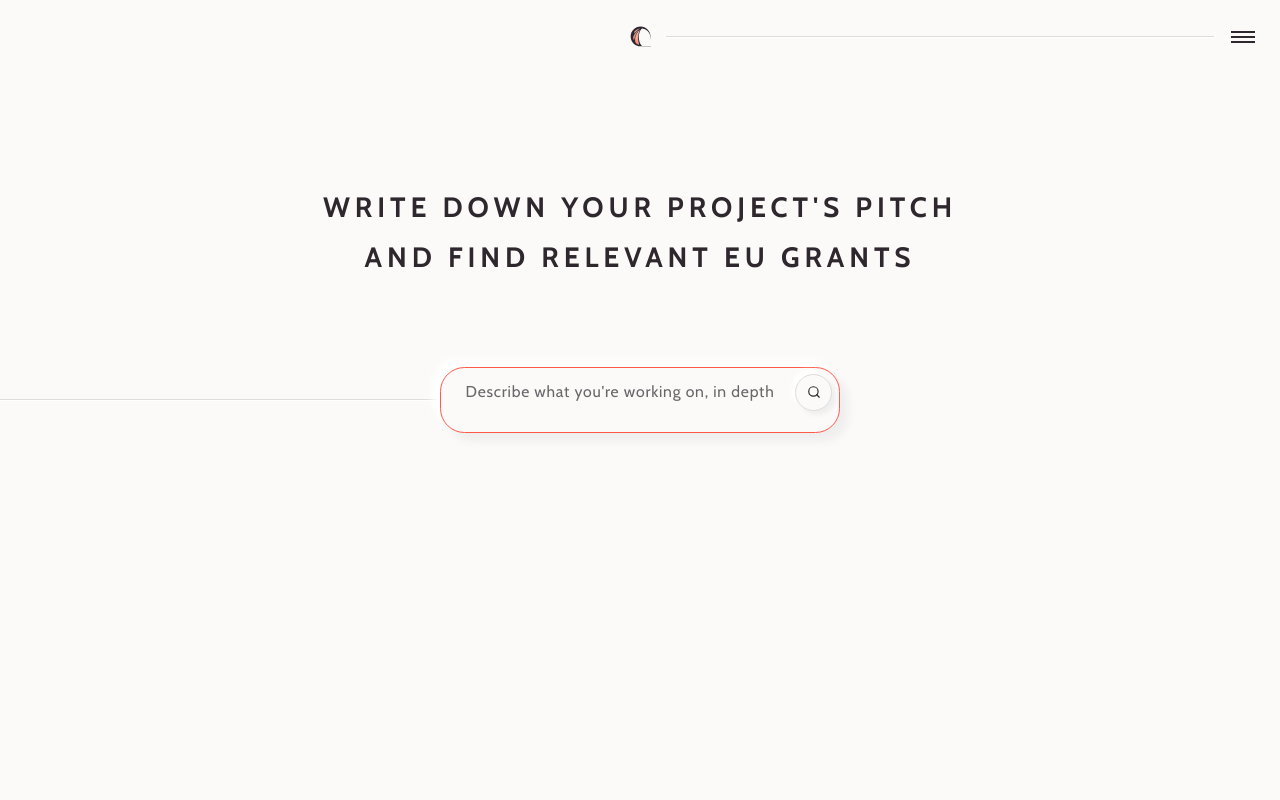
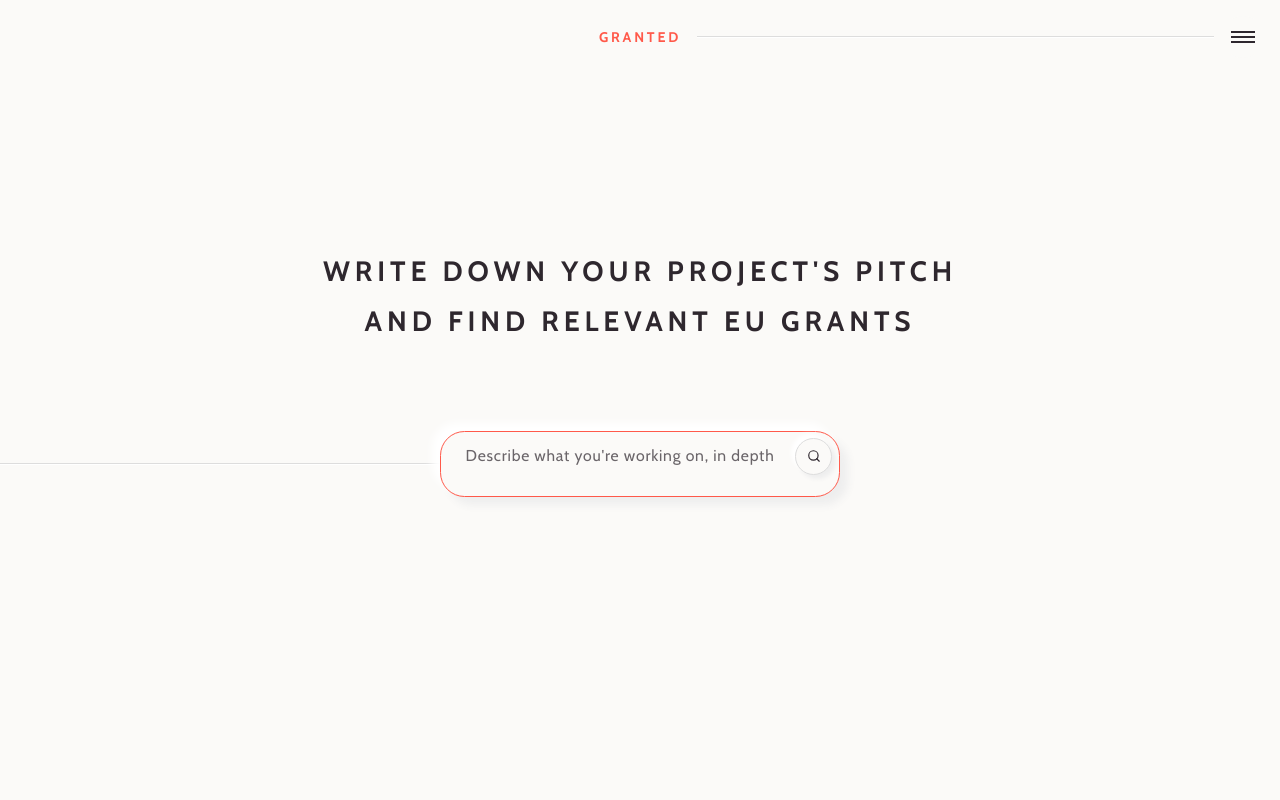
Before and after one commit to lspnzz/granted-search-engine, a Next.js app in the folder web/: page / in a window 1280 px wide. Shown: the top 800 px of the page. Built offline with nearby package versions, Linux system fonts and the light colour scheme.

Commit message:
feat(web): UI improvements

```diff
--- a/web/app/page.module.css
+++ b/web/app/page.module.css
@@ -11,18 +11,10 @@
 }
 
 .atf {
-  padding-top: 8rem;
+  padding-top: 22vh;
   /* Desktop default from reference */
   padding-bottom: 8rem;
   min-height: 80vh;
-}
-
-.noResultsSection {
-  min-height: 100vh;
-  justify-content: flex-start !important;
-  /* Force top alignment */
-  padding-bottom: 5vh;
-  /* Push content slightly up for visual balance */
 }
 
 .container {
--- a/web/app/page.tsx
+++ b/web/app/page.tsx
@@ -128,7 +128,7 @@ function SearchResults() {
 
   return (
     <>
-      <section className={`${styles.section} ${styles.atf} ${grants.length === 0 ? styles.noResultsSection : ''}`} ref={containerRef}>
+      <section className={`${styles.section} ${styles.atf}`} ref={containerRef}>
         <div className={styles.container}>
           <h1 className={styles.pageTitle} ref={titleRef}>
             Write down your project's pitch and find relevant EU grants
@@ -163,6 +163,7 @@ function SearchResults() {
                     grant={grant}
                     style={{ animationDelay: `${i * 0.1}s` }}
                     isExpanded={expandedCardId === i}
+                    isDimmed={expandedCardId !== null && expandedCardId !== i}
                     onClick={(e) => {
                       // Stop propagation so the document listener doesn't immediately close it
                       // if we are clicking TO open.
--- a/web/components/GrantCard.module.css
+++ b/web/components/GrantCard.module.css
@@ -23,8 +23,7 @@
   background-color: transparent;
   box-shadow: none;
 
-  transition: background-color 0.4s cubic-bezier(0.25, 1, 0.5, 1),
-    box-shadow 0.4s cubic-bezier(0.25, 1, 0.5, 1);
+  /* Transition removed for GSAP control */
 
   animation: slideUpFade 0.6s cubic-bezier(0.16, 1, 0.3, 1) backwards;
   cursor: pointer;
@@ -210,11 +209,7 @@
   /* Behind mainContent */
   position: relative;
 
-  transition:
-    grid-template-rows 0.5s cubic-bezier(0.25, 1, 0.5, 1),
-    margin-top 0.5s cubic-bezier(0.25, 1, 0.5, 1),
-    transform 0.5s cubic-bezier(0.25, 1, 0.5, 1),
-    opacity 0.4s ease;
+  /* Transitions removed for GSAP control */
 
   /* Ensure mask/overflow doesn't clip shadow of mainContent, but we need to hide this */
   /* Actually since it's behind mainContent (with solid bg), we don't strictly need overflow hidden
@@ -288,12 +283,7 @@
 
   z-index: 0;
 
-  transition:
-    max-height 0.6s cubic-bezier(0.25, 1, 0.5, 1),
-    transform 0.6s cubic-bezier(0.25, 1, 0.5, 1),
-    opacity 0.4s ease,
-    margin-top 0.4s ease,
-    padding 0.4s ease;
+  /* Transitions removed for GSAP control */
 }
 
 .card.expanded .metaList {
@@ -318,7 +308,7 @@
   /* Base transition for opacity/transform if we want them to slide in individually too */
   opacity: 0;
   transform: translateY(-10px);
-  transition: opacity 0.4s ease, transform 0.4s ease;
+  /* Transition removed for GSAP control */
 }
 
 .card.expanded .metaRow {
--- a/web/components/GrantCard.tsx
+++ b/web/components/GrantCard.tsx
@@ -1,20 +1,109 @@
 import { Grant } from '../lib/api';
 import styles from './GrantCard.module.css';
-import { CSSProperties } from 'react';
+import { CSSProperties, useEffect, useRef } from 'react';
+import gsap from 'gsap';
 
 
 interface GrantCardProps {
   grant: Grant;
   style?: CSSProperties;
   isExpanded?: boolean;
+  isDimmed?: boolean;
   onClick?: (event: React.MouseEvent) => void;
 }
 
-export default function GrantCard({ grant, style, isExpanded, onClick }: GrantCardProps) {
+export default function GrantCard({ grant, style, isExpanded, isDimmed, onClick }: GrantCardProps) {
   const matchPercentage = grant.match_score ? Math.round(grant.match_score * 100) : 0;
+
+  const cardRef = useRef<HTMLDivElement>(null);
+  const metaListRef = useRef<HTMLDivElement>(null);
+  const metaRowsRef = useRef<(HTMLDivElement | null)[]>([]);
+
+  // Create a ref to store the GSAP context for cleanup
+  const ctx = useRef<gsap.Context | null>(null);
+
+  // Cleanup on unmount only
+  useEffect(() => {
+    ctx.current = gsap.context(() => { });
+    return () => ctx.current?.revert();
+  }, []);
+
+  // Handle animation on state change
+  useEffect(() => {
+    ctx.current?.add(() => {
+      // Animation Configuration
+      const duration = 1;
+      const openEase = "expo.inOut";
+      const closeEase = "expo.out";
+
+      if (isExpanded) {
+        // Expand Animation
+        gsap.to(cardRef.current, {
+          backgroundColor: '#ffffff',
+          boxShadow: '0px 8px 8px -4px rgba(9, 9, 11, 0.06), 0px 4px 4px -2px rgba(9, 9, 11, 0.03), 0px 2px 2px -1px rgba(9, 9, 11, 0.03), 0px 1px 1px -1px rgba(9, 9, 11, 0.03), 0px 1px 1px -0.5px rgba(9, 9, 11, 0.03), 0px 0px 0px 1px rgba(9, 9, 11, 0.03)',
+          duration: duration,
+          ease: openEase,
+          overwrite: 'auto' // Ensure we kill conflicting tweens
+        });
+
+        gsap.to(metaListRef.current, {
+          maxHeight: 500, // Sufficiently large value
+          opacity: 1,
+          y: 0,
+          marginTop: 8,
+          duration: duration,
+          ease: openEase,
+          overwrite: 'auto'
+        });
+
+        gsap.to(metaRowsRef.current, {
+          opacity: 1,
+          y: 0,
+          duration: duration,
+          // stagger: 0.05,
+          ease: openEase,
+          overwrite: 'auto'
+        });
+      } else {
+        // Collapse Animation
+        gsap.to(cardRef.current, {
+          backgroundColor: 'transparent',
+          boxShadow: 'none',
+          duration: duration,
+          ease: closeEase,
+          overwrite: 'auto'
+        });
+
+        gsap.to(metaListRef.current, {
+          maxHeight: 0,
+          opacity: 0,
+          marginTop: 0,
+          duration: duration,
+          ease: closeEase,
+          overwrite: 'auto'
+        });
+
+        gsap.to(metaRowsRef.current, {
+          opacity: 0,
+          duration: duration,
+          ease: closeEase,
+          overwrite: 'auto'
+        });
+      }
+    });
+    ctx.current?.add(() => {
+      gsap.to(cardRef.current, {
+        opacity: isDimmed ? 0.4 : 1,
+        duration: 1, // Match the main animation duration
+        ease: isDimmed ? "expo.out" : "expo.in",
+        overwrite: 'auto'
+      });
+    });
+  }, [isExpanded, isDimmed]);
 
   return (
     <div
+      ref={cardRef}
       className={`${styles.card} ${isExpanded ? styles.expanded : ''}`}
       style={style}
       onClick={onClick}
@@ -70,8 +159,9 @@ export default function GrantCard({ grant, style, isExpanded, onClick }: GrantCa
       </div>
 
       {/* META ROWS: Plain text below card */}
-      <div className={styles.metaList}>
+      <div className={styles.metaList} ref={metaListRef}>
         <div
+          ref={(el) => { metaRowsRef.current[0] = el; }}
           className={styles.metaRow}
         >
           <div className={styles.metaLabelGroup}>
@@ -95,6 +185,7 @@ export default function GrantCard({ grant, style, isExpanded, onClick }: GrantCa
         </div>
 
         <div
+          ref={(el) => { metaRowsRef.current[1] = el; }}
           className={styles.metaRow}
         >
           <div className={styles.metaLabelGroup}>
@@ -118,6 +209,7 @@ export default function GrantCard({ grant, style, isExpanded, onClick }: GrantCa
         </div>
 
         <div
+          ref={(el) => { metaRowsRef.current[2] = el; }}
           className={styles.metaRow}
         >
           <div className={styles.metaLabelGroup}>
@@ -143,6 +235,7 @@ export default function GrantCard({ grant, style, isExpanded, onClick }: GrantCa
         </div>
 
         <div
+          ref={(el) => { metaRowsRef.current[3] = el; }}
           className={styles.metaRow}
         >
           <div className={styles.metaLabelGroup}>
--- a/web/components/Menu.module.css
+++ b/web/components/Menu.module.css
@@ -42,7 +42,7 @@
 
 .menuContentWrapper {
   color: var(--colors--text-light);
-  text-align: center;
+  text-align: left;
 }
 
 .menuContentWrapper h3 {
--- a/web/components/Menu.tsx
+++ b/web/components/Menu.tsx
@@ -41,18 +41,19 @@ export default function Menu() {
         <div className={styles.container}>
           <div className={styles.menuColumn}>
             <div className={styles.menuContentWrapper}>
-              <h3>Did you really think this was a menu? 😎</h3>
+              <h3>Did you really think this was a menu? 😏</h3>
               <p>
-                Sorry, nothing to see here yet. If you're curious about what we do send us a message at{' '}
-                <a href="mailto:hello@quinto.studio?subject=I've%20been%20fooled%20by%20your%20menu">
-                  hello@quinto.studio
+                <b style={{ color: 'tomato' }}>While we have your attention:</b> Granted is currently an engineering excercise.
+                If you care about what it does and would like to pay for a proper product, please reach out to{' '}
+                <a href="mailto:takemymoney@grantedsearch.eu?subject=I'd like to pay for a proper product">
+                  takemymoney@grantedsearch.eu
                 </a>
-                . We may or may not decide to tell you.
+                . We have big plans for this, but we may or may not decide to work on it. No pressure, but it all depends on <s>your wallet</s> you.
               </p>
             </div>
           </div>
         </div>
       </div>
-    </div>
+    </div >
   );
 }
--- a/web/components/Navbar.module.css
+++ b/web/components/Navbar.module.css
@@ -1,5 +1,4 @@
 .navbar {
-  max-width: var(--spacing--less-than-ultra-wide-page-width);
   padding-top: var(--spacing--gap);
   padding-bottom: var(--spacing--gap);
   padding-left: var(--spacing--gap);
@@ -7,28 +6,40 @@
   background-color: var(--colors--page-bg-color-light);
   width: 100%;
   height: 5rem;
-  margin-left: auto;
-  margin-right: auto;
   position: relative;
   z-index: 1000;
 }
 
+.navbarContainer {
+  max-width: var(--spacing--less-than-ultra-wide-page-width);
+  margin-left: auto;
+  margin-right: auto;
+  width: 100%;
+}
+
 .navbarContent {
-  display: flex;
-  justify-content: flex-start;
+  display: grid;
+  grid-template-columns: 1fr auto 1fr;
   align-items: center;
-  width: calc(50% + 0.75rem);
-  margin-left: auto;
+  width: 100%;
   position: relative;
 }
 
-.navbarLogo {
-  width: 1.5rem;
-  height: 1.5rem;
+.navbarTitle {
+  font-family: var(--fonts--headings-display);
+  font-weight: 700;
+  text-transform: uppercase;
+  letter-spacing: .2em;
+  font-size: 1rem;
+  margin: 0;
+  line-height: normal;
+  /* Using normal to ensure vertical centering is handled by flex container */
+  color: var(--colors--text-accent-tomato);
+  grid-column: 2;
 }
 
 .navbarDividerWrapper {
-  width: 100%;
+  flex: 1;
   position: relative;
 }
 
@@ -76,3 +87,10 @@
   width: 24px;
   height: 2px;
 }
+
+.navbarRightSide {
+  grid-column: 3;
+  display: flex;
+  align-items: center;
+  width: 100%;
+}
--- a/web/components/Navbar.tsx
+++ b/web/components/Navbar.tsx
@@ -77,17 +77,13 @@ export default function Navbar() {
 
   return (
     <div id="top-of-the-page" className={styles.navbar}>
-      <div className="w-layout-blockcontainer container w-container">
+      <div className={`w-layout-blockcontainer container w-container ${styles.navbarContainer}`}>
         <div className={styles.navbarContent}>
           {/* Logo */}
-          <img
-            src="studio-quinto-logo.svg"
-            loading="lazy"
-            id="navbar-logo"
-            alt="Studio Quinto"
-            className={styles.navbarLogo}
-          />
+          {/* Logo */}
+          <div className={styles.navbarTitle}>GRANTED</div>
 
+          <div className={styles.navbarRightSide}>
             <div className={styles.navbarDividerWrapper}>
               <div id="navbar-divider" className={`${styles.dividerLine} ${styles.isNavbar}`}></div>
             </div>
@@ -107,5 +103,6 @@ export default function Navbar() {
           </div>
         </div>
       </div>
+    </div>
   );
 }
```
Lines whose indentation alone changed are shown as unchanged.
